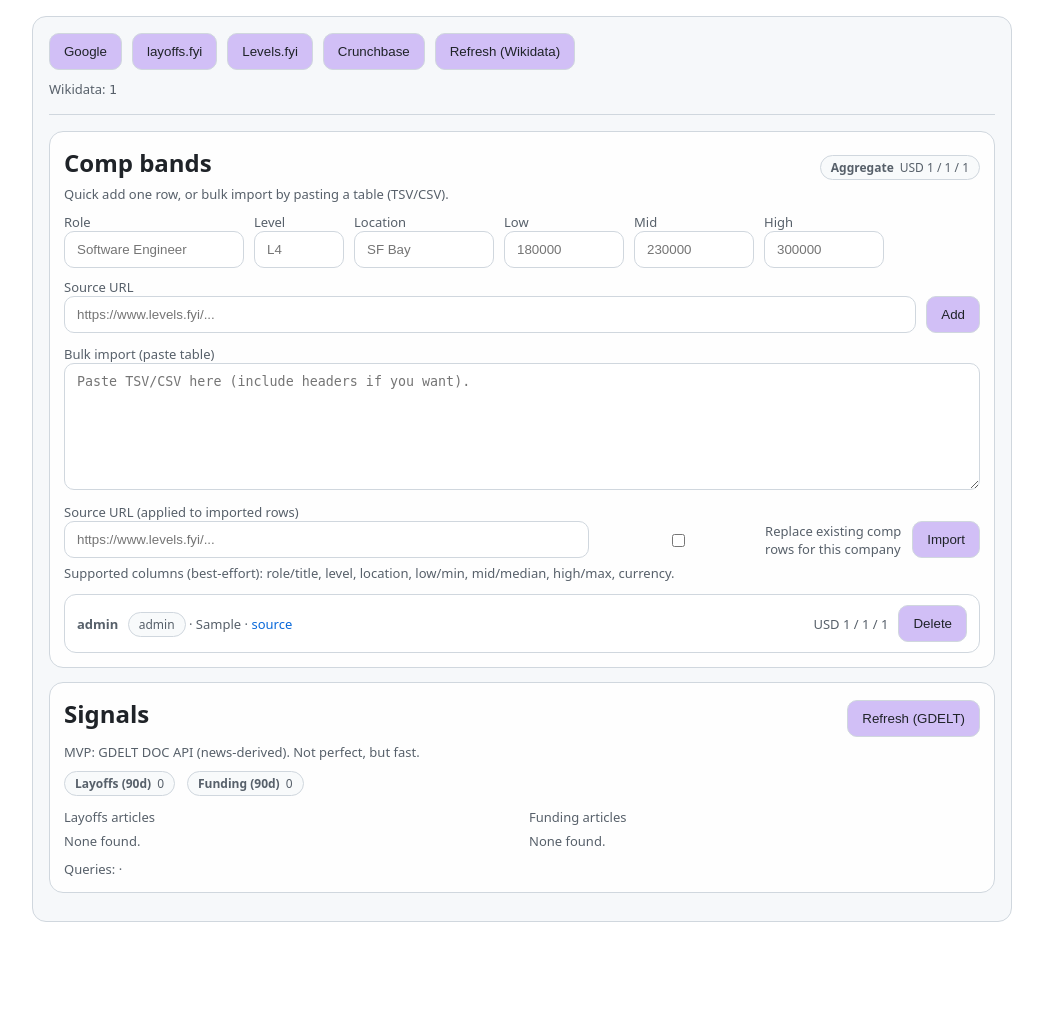
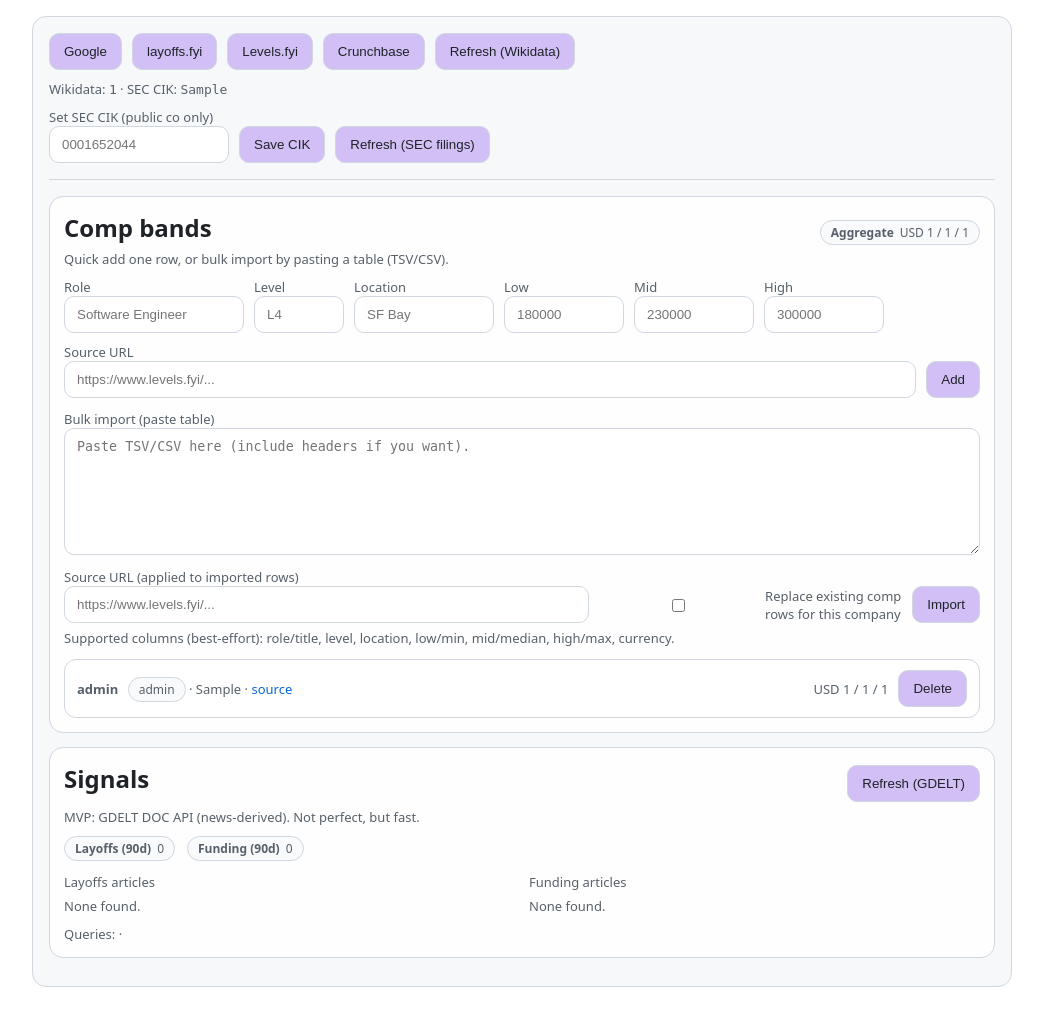
Before and after one commit to NerdHerderDani/sourceress, a FastAPI app: page /companies/1 in a window 1280 px wide. Shown: the part 165-1176 px from the top of the page, without its empty margins (118-1161 px from the left). Before the commit the page ends 1087 px from the top, so only its background shows below. Run offline with FastAPI, Linux system fonts and the light colour scheme; tables that the repository leaves empty hold one stand-in row (values such as "Sample post").

Commit message:
Signals: add free SEC EDGAR filings enrichment (CIK-based)

```diff
--- a/backend/app/company_signals.py
+++ b/backend/app/company_signals.py
@@ -44,6 +44,7 @@ class Company(SQLModel, table=True):
 
     # Optional enrichment
     wikidata_id: str = Field(default='', index=True)
+    sec_cik: str = Field(default='', index=True)
     industry_tags: list[str] = Field(default_factory=list, sa_column=Column(JSON))
     domains: list[str] = Field(default_factory=list, sa_column=Column(JSON))
 
--- a/backend/app/main.py
+++ b/backend/app/main.py
@@ -27,6 +27,7 @@ from .company_signals import Company, CompanySignal, upsert_company, norm_compan
 from .comp_bands import CompanyCompBand
 from .gdelt_client import fetch_doc_list
 from .wikidata_client import enrich_company_by_name, fetch_company, search_company_qid
+from .sec_edgar_client import fetch_company_submissions, norm_cik
 from .experience import CandidateExperience, parse_linkedin_experience_paste, compute_experience_stats, fmt_months
 from .auth import get_bearer_token, verify_supabase_jwt, email_allowed
 from .secrets_store import set_github_token, get_github_token
@@ -670,6 +671,78 @@ def company_refresh_wikidata(company_id: int):
 
     if err:
         return RedirectResponse(url=f'/companies/{company_id}?msg=' + __import__('urllib.parse').parse.quote(err), status_code=303)
+
+    return RedirectResponse(url=f'/companies/{company_id}', status_code=303)
+
+
+@app.post('/companies/{company_id:int}/sec/set')
+def company_sec_set(company_id: int, sec_cik: str = Form('')):
+    cik10 = norm_cik(sec_cik)
+    if not cik10:
+        return RedirectResponse(url=f'/companies/{company_id}?msg=Invalid+CIK', status_code=303)
+
+    with get_session() as s:
+        c = s.get(Company, company_id)
+        if not c:
+            return HTMLResponse('company not found', status_code=404)
+        c.sec_cik = cik10
+        c.updated_at = __import__('datetime').datetime.utcnow()
+        s.add(c)
+        s.commit()
+
+    return RedirectResponse(url=f'/companies/{company_id}', status_code=303)
+
+
+@app.post('/companies/{company_id:int}/sec/refresh')
+def company_sec_refresh(company_id: int):
+    """Cache recent SEC filings for a company (public companies only)."""
+    with get_session() as s:
+        c = s.get(Company, company_id)
+        if not c:
+            return HTMLResponse('company not found', status_code=404)
+        cik = (c.sec_cik or '').strip()
+
+    if not cik:
+        return RedirectResponse(url=f'/companies/{company_id}?msg=Set+CIK+first', status_code=303)
+
+    try:
+        sub = fetch_company_submissions(cik)
+    except Exception as e:
+        return RedirectResponse(url=f'/companies/{company_id}?msg=' + __import__('urllib.parse').parse.quote(str(e)), status_code=303)
+
+    if not sub:
+        return RedirectResponse(url=f'/companies/{company_id}?msg=No+SEC+data', status_code=303)
+
+    # Simple metrics
+    recent = sub.recent or []
+    forms = [r.get('form') for r in recent if isinstance(r, dict)]
+    def _count(prefix: str) -> int:
+        return sum(1 for f in forms if isinstance(f, str) and f.strip().upper().startswith(prefix))
+
+    metrics = {
+        'name': sub.name,
+        'tickers': sub.tickers,
+        'sic': sub.sic,
+        'sic_description': sub.sic_description,
+        'state': sub.state,
+        'counts': {
+            '10-K': _count('10-K'),
+            '10-Q': _count('10-Q'),
+            '8-K': _count('8-K'),
+            'S-1': _count('S-1'),
+        },
+        'recent': recent[:10],
+    }
+
+    with get_session() as s:
+        s.add(CompanySignal(
+            company_id=company_id,
+            source='sec',
+            signal_type='sec_filings',
+            url=f'https://data.sec.gov/submissions/CIK{cik}.json',
+            value_json=metrics,
+        ))
+        s.commit()
 
     return RedirectResponse(url=f'/companies/{company_id}', status_code=303)
 
--- /dev/null
+++ b/backend/app/sec_edgar_client.py
@@ -0,0 +1,109 @@
+from __future__ import annotations
+
+import json
+import re
+import urllib.parse
+import urllib.request
+from dataclasses import dataclass
+from datetime import datetime, timezone
+from typing import Any
+
+
+SEC_SUBMISSIONS = "https://data.sec.gov/submissions/CIK{cik}.json"
+
+
+def _get_json(url: str, timeout_s: float = 12.0) -> dict[str, Any]:
+    req = urllib.request.Request(url, headers={
+        # SEC asks for a descriptive UA with contact
+        'User-Agent': 'Sourceress/1.0 (recruiting signals; contact: dev@local)'
+    })
+    with urllib.request.urlopen(req, timeout=timeout_s) as resp:
+        raw = resp.read() or b''
+    return json.loads(raw.decode('utf-8') or '{}') if raw else {}
+
+
+def norm_cik(cik_or_ticker: str) -> str:
+    """Return 10-digit zero-padded CIK if possible.
+
+    Accepts raw digits, with/without CIK prefix. (Ticker lookup is not implemented.)
+    """
+    s = (cik_or_ticker or '').strip().upper()
+    if not s:
+        return ''
+
+    # Extract digits
+    m = re.search(r'(\d{1,10})', s)
+    if not m:
+        return ''
+
+    cik = m.group(1)
+    return cik.zfill(10)
+
+
+@dataclass
+class SecFilingsSummary:
+    cik: str
+    name: str
+    tickers: list[str]
+    sic: str
+    sic_description: str
+    state: str
+    recent: list[dict[str, Any]]
+
+
+def fetch_company_submissions(cik: str) -> SecFilingsSummary | None:
+    cik10 = norm_cik(cik)
+    if not cik10:
+        return None
+
+    url = SEC_SUBMISSIONS.format(cik=cik10)
+    data = _get_json(url)
+
+    name = (data.get('name') or '').strip()
+    tickers = data.get('tickers') or []
+    if not isinstance(tickers, list):
+        tickers = []
+
+    sic = str(data.get('sic') or '').strip()
+    sic_desc = str(data.get('sicDescription') or '').strip()
+    state = str(data.get('stateOfIncorporation') or '').strip()
+
+    recent = []
+    try:
+        r = (((data.get('filings') or {}).get('recent')) or {})
+        forms = r.get('form') or []
+        dates = r.get('filingDate') or []
+        acc = r.get('accessionNumber') or []
+        prim = r.get('primaryDocument') or []
+
+        n = min(len(forms), len(dates), len(acc), len(prim))
+        for i in range(n):
+            f = (forms[i] or '').strip()
+            d = (dates[i] or '').strip()
+            a = (acc[i] or '').strip()
+            p = (prim[i] or '').strip()
+            if not (f and d and a):
+                continue
+            # doc URL pattern
+            # https://www.sec.gov/Archives/edgar/data/{CIK without leading zeros}/{accession no dashes}/{primaryDoc}
+            cik_int = str(int(cik10))
+            a_nodash = a.replace('-', '')
+            doc_url = f"https://www.sec.gov/Archives/edgar/data/{cik_int}/{a_nodash}/{p}"
+            recent.append({
+                'form': f,
+                'filingDate': d,
+                'accession': a,
+                'url': doc_url,
+            })
+    except Exception:
+        recent = []
+
+    return SecFilingsSummary(
+        cik=cik10,
+        name=name,
+        tickers=[t for t in tickers if isinstance(t, str)],
+        sic=sic,
+        sic_description=sic_desc,
+        state=state,
+        recent=recent[:25],
+    )
--- a/backend/app/templates/company_detail.html
+++ b/backend/app/templates/company_detail.html
@@ -30,6 +30,23 @@
   <div class="hint" style="margin-top: 10px;">Wikidata: {% if c.wikidata_id %}<code>{{ c.wikidata_id }}</code>{% else %}<span class="hint">not linked</span>{% endif %}
     {% if c.industry_tags and c.industry_tags|length %} · industries: {{ c.industry_tags|join(', ') }}{% endif %}
     {% if c.domains and c.domains|length %} · domains: {{ c.domains|join(', ') }}{% endif %}
+    · SEC CIK: {% if c.sec_cik %}<code>{{ c.sec_cik }}</code>{% else %}<span class="hint">not set</span>{% endif %}
+  </div>
+
+  <div style="display:flex; gap:10px; flex-wrap:wrap; align-items:flex-end; margin-top: 10px;">
+    <form method="post" action="/companies/{{ c.id }}/sec/set" style="margin:0; display:flex; gap:10px; align-items:flex-end;">
+      <div>
+        <div class="hint">Set SEC CIK (public co only)</div>
+        <input name="sec_cik" placeholder="0001652044" value="" style="width:180px;" />
+      </div>
+      <button type="submit">Save CIK</button>
+    </form>
+
+    {% if c.sec_cik %}
+      <form method="post" action="/companies/{{ c.id }}/sec/refresh" style="margin:0;">
+        <button type="submit">Refresh (SEC filings)</button>
+      </form>
+    {% endif %}
   </div>
 
   <script>
```
Also changed, not shown: backend/alembic/versions/e4b8a2d9c7aa_company_sec_cik.py (added, +27 -0 lines).
